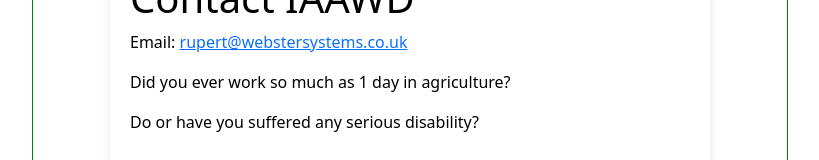
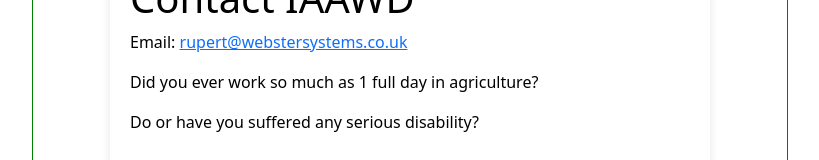
Before and after one commit to rupweb/iaawd, a React (Create React App) app: page /contact in a window 1280 px wide. Shown: the part 340-500 px from the top of the page, without its empty margins (230-1049 px from the left). Built offline with nearby package versions, Linux system fonts and the light colour scheme; no server answers.

Commit message:
1 full day

```diff
--- a/src/pages/Contact.jsx
+++ b/src/pages/Contact.jsx
@@ -49,7 +49,7 @@
                     <p>
                         Email: <a href="mailto:rupert@webstersystems.co.uk">rupert@webstersystems.co.uk</a>
                     </p>
-                    <p>Did you ever work so much as 1 day in agriculture?</p>
+                    <p>Did you ever work so much as 1 full day in agriculture?</p>
                     <p>Do or have you suffered any serious disability?</p>
                     <br/>
                     <form id="theForm" onSubmit={handleSubmit}>
```
